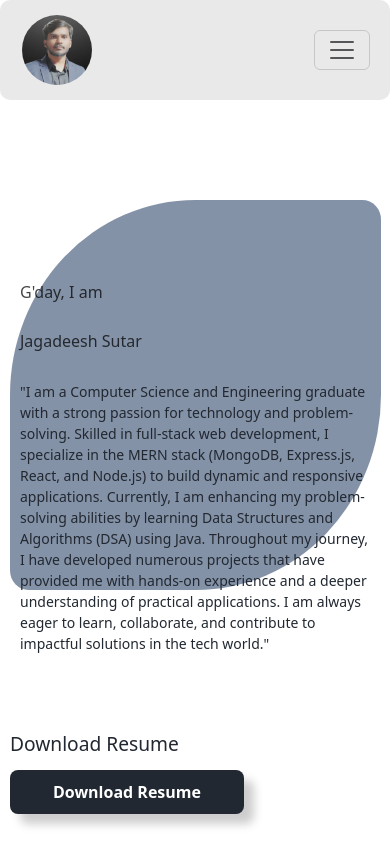
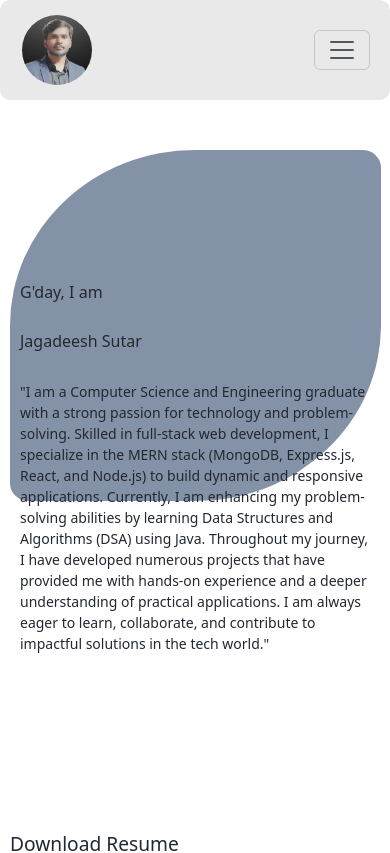
Before and after one commit to JagadeeshSutar/MyPortfolio, a React (Vite) app: page / in a window 390 px wide. Shown: the top 853 px of the page. Built offline with nearby package versions, Linux system fonts and the light colour scheme; a web font is replaced by a local one.

Commit message:
changes in the form

```diff
--- a/src/components/Contact.css
+++ b/src/components/Contact.css
@@ -71,10 +71,10 @@ form button:hover {
   .contact form {
     width: 100vw;
     margin: 0;
-    height: 55vh;
+    height: 70vh;
   }
   .contact {
-    height: 70vh !important;
+    height: 100vh !important;
   }
   form .input-box {
     margin: 7px;
--- a/src/components/Home.css
+++ b/src/components/Home.css
@@ -125,9 +125,9 @@ img {
 
   .homeCircle {
     width: 95vw;
-    height: 100vw;
+    height: 90vw;
     left: 10px;
-    top: 200px;
+    top: 150px;
   }
   .downloadHead {
     font-size: 1.5rem;
@@ -160,7 +160,7 @@ img {
     flex-direction: column;
     position: absolute;
     left: 10px;
-    bottom: 30px;
+    bottom: -70px;
   }
   .download-btn{
     text-align: center;
```
